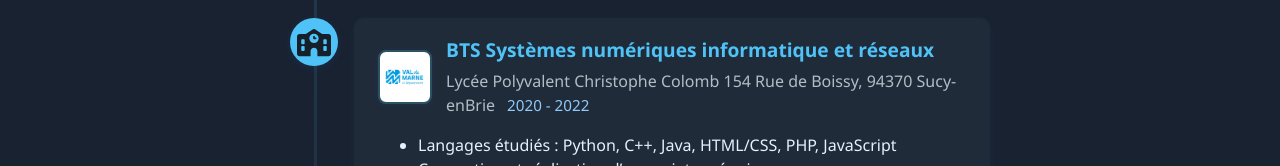
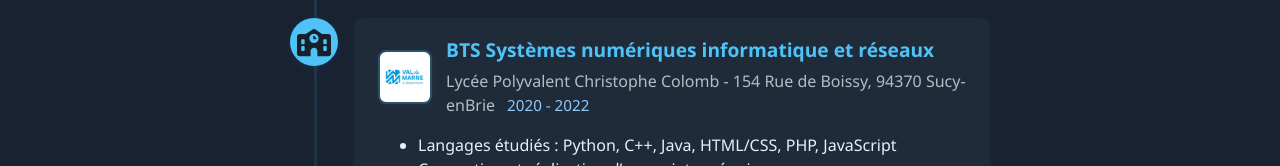
Before and after one commit to Bagass0/Portfolio, a React (Vite) app in the folder Frontend/: page / in a window 1280 px wide. Shown: the part 2852-3018 px from the top of the page. Built offline with nearby package versions, Linux system fonts and the light colour scheme.

Commit message:
Update Home.jsx

```diff
--- a/Frontend/src/pages/Home.jsx
+++ b/Frontend/src/pages/Home.jsx
@@ -95,7 +95,7 @@ const educations = [
   {
     type: "edu",
     title: "BTS Systèmes numériques informatique et réseaux",
-    school: "Lycée Polyvalent Christophe Colomb 154 Rue de Boissy, 94370 Sucy-enBrie",
+    school: "Lycée Polyvalent Christophe Colomb - 154 Rue de Boissy, 94370 Sucy-enBrie",
     date: "2020 - 2022",
     logo: faSchool,
     schoolImg: "/images/ecoles/vdm.jpg",
```
